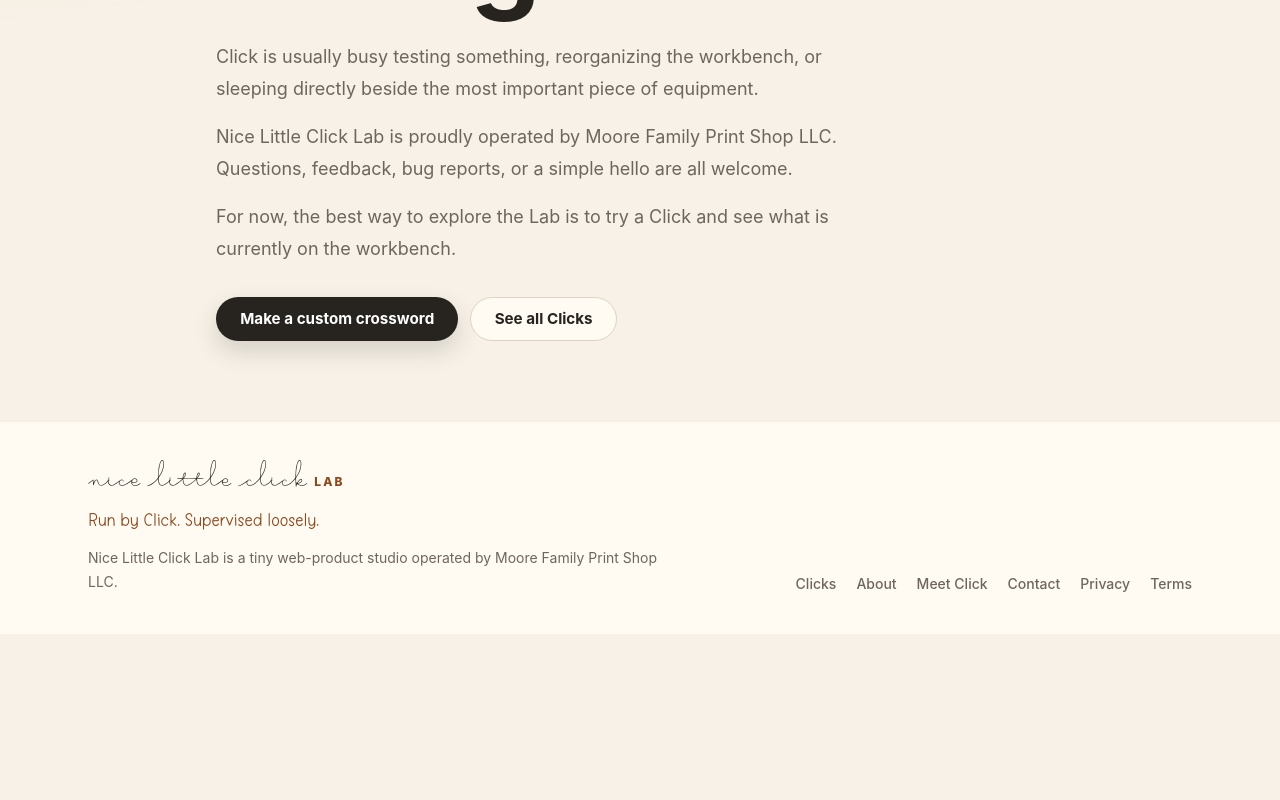
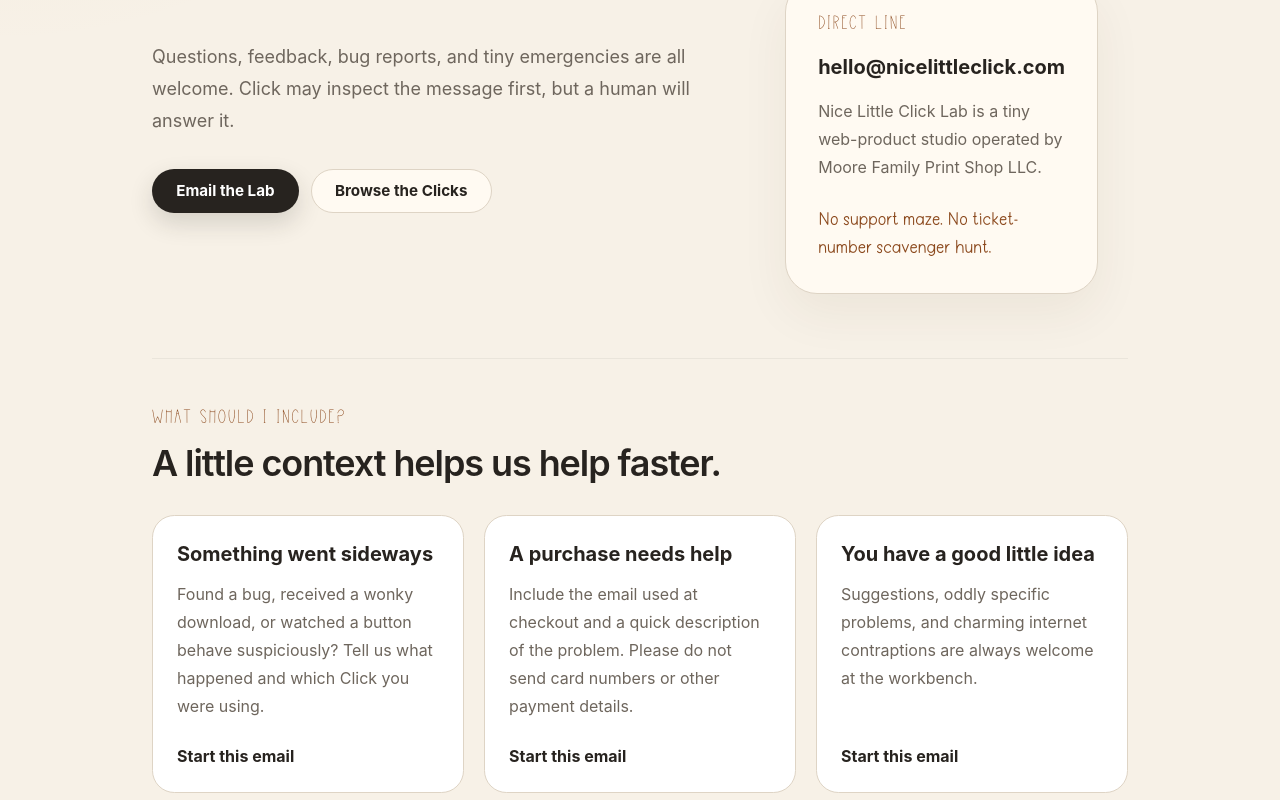
Before and after one commit to alwaysready4moore/nice-little-click-lab, a Next.js app: page /contact in a window 1280 px wide. Shown: the part 500-1300 px from the top of the page. Before the commit the page ends 1134 px from the top, so only its background shows below. Built offline with nearby package versions, Linux system fonts and the light colour scheme.

Commit message:
Add contact page and update Click artwork

```diff
--- a/app/about/page.tsx
+++ b/app/about/page.tsx
@@ -178,7 +178,7 @@
 
           <div className="mx-auto w-full max-w-[18rem] rounded-[1.5rem] border border-[var(--border)] bg-white/55 p-5 shadow-[0_20px_45px_rgba(75,50,20,0.12)]">
             <Image
-              src="/images/click/02-icon-avatar.png"
+              src="/images/click/Click-Profile.png"
               alt="Click, the golden retriever lab assistant"
               width={560}
               height={560}
--- a/app/contact/page.tsx
+++ b/app/contact/page.tsx
@@ -1,43 +1,123 @@
 import type { Metadata } from "next";
+import Image from "next/image";
 import Link from "next/link";
+
+const contactEmail = "hello@nicelittleclick.com";
 
 export const metadata: Metadata = {
   title: "Contact the Lab",
   description:
-    "Questions, ideas, and tiny emergencies for Nice Little Click Lab.",
+    "Questions, feedback, bug reports, and tiny emergencies for Nice Little Click Lab.",
   alternates: { canonical: "/contact" },
 };
 
+const reasons = [
+  {
+    title: "Something went sideways",
+    description:
+      "Found a bug, received a wonky download, or watched a button behave suspiciously? Tell us what happened and which Click you were using.",
+    subject: "A tiny bug report",
+  },
+  {
+    title: "A purchase needs help",
+    description:
+      "Include the email used at checkout and a quick description of the problem. Please do not send card numbers or other payment details.",
+    subject: "Help with my purchase",
+  },
+  {
+    title: "You have a good little idea",
+    description:
+      "Suggestions, oddly specific problems, and charming internet contraptions are always welcome at the workbench.",
+    subject: "A good little idea",
+  },
+] as const;
+
+function emailHref(subject: string) {
+  return `mailto:${contactEmail}?subject=${encodeURIComponent(subject)}`;
+}
+
 export default function ContactPage() {
   return (
-    <section className="mx-auto max-w-4xl px-6 py-20">
+    <main className="mx-auto max-w-5xl px-6 py-16 sm:py-20">
+      <section className="grid gap-10 lg:grid-cols-[1.2fr_0.8fr] lg:items-start">
+        <div>
           <p className="lab-label">The lab hatch</p>
           <h1 className="lab-heading mt-4 text-[clamp(3.8rem,9vw,7rem)]">
-        Questions, ideas, or tiny emergencies?
+            Send a note to the workbench.
           </h1>
           <p className="mt-7 max-w-2xl text-lg leading-8 text-[var(--muted)]">
-        Click is usually busy testing something, reorganizing the workbench, or
-        sleeping directly beside the most important piece of equipment.
+            Questions, feedback, bug reports, and tiny emergencies are all
+            welcome. Click may inspect the message first, but a human will
+            answer it.
           </p>
-      <p className="mt-4 max-w-2xl text-lg leading-8 text-[var(--muted)]">
-        Nice Little Click Lab is proudly operated by Moore Family Print Shop
-        LLC. Questions, feedback, bug reports, or a simple hello are all welcome.
-      </p>
-      <p className="mt-4 max-w-2xl text-lg leading-8 text-[var(--muted)]">
-        For now, the best way to explore the Lab is to try a Click and see what
-        is currently on the workbench.
-      </p>
+
           <div className="mt-8 flex flex-wrap gap-3">
-        <Link
+            <a
               className="lab-button lab-button-primary"
-          href="/clicks/custom-crossword"
+              href={emailHref("Hello from the internet")}
             >
-          Make a custom crossword
-        </Link>
+              Email the Lab
+            </a>
             <Link className="lab-button lab-button-secondary" href="/clicks">
-          See all Clicks
+              Browse the Clicks
             </Link>
           </div>
+        </div>
+
+        <div className="space-y-6">
+          <div className="relative mx-auto aspect-square w-full max-w-sm" aria-hidden="true">
+            <Image
+              src="/images/click/click-writing.png"
+              alt=""
+              fill
+              priority
+              sizes="(min-width: 1024px) 32vw, 80vw"
+              className="object-contain"
+            />
+          </div>
+
+          <aside className="lab-card p-6 sm:p-8" aria-label="Contact details">
+            <p className="lab-label">Direct line</p>
+            <a
+              className="mt-4 block break-words text-xl font-bold text-[var(--foreground)] underline decoration-[var(--accent)] decoration-2 underline-offset-4 transition hover:text-[var(--accent-strong)]"
+              href={`mailto:${contactEmail}`}
+            >
+              {contactEmail}
+            </a>
+            <p className="mt-4 leading-7 text-[var(--muted)]">
+              Nice Little Click Lab is a tiny web-product studio operated by
+              Moore Family Print Shop LLC.
+            </p>
+            <p className="font-handwritten mt-6 text-lg text-[var(--accent-strong)]">
+              No support maze. No ticket-number scavenger hunt.
+            </p>
+          </aside>
+        </div>
       </section>
+
+      <section className="mt-16 border-t border-black/5 pt-12">
+        <p className="lab-label">What should I include?</p>
+        <h2 className="mt-3 text-3xl font-semibold tracking-[-0.03em] sm:text-4xl">
+          A little context helps us help faster.
+        </h2>
+
+        <div className="mt-8 grid gap-5 md:grid-cols-3">
+          {reasons.map((reason) => (
+            <article className="lab-panel flex h-full flex-col p-6" key={reason.title}>
+              <h3 className="text-xl font-bold">{reason.title}</h3>
+              <p className="mt-3 flex-1 leading-7 text-[var(--muted)]">
+                {reason.description}
+              </p>
+              <a
+                className="mt-6 font-bold text-[var(--accent-strong)] underline decoration-2 underline-offset-4"
+                href={emailHref(reason.subject)}
+              >
+                Start this email
+              </a>
+            </article>
+          ))}
+        </div>
+      </section>
+    </main>
   );
 }
--- a/components/site/SiteFooter.tsx
+++ b/components/site/SiteFooter.tsx
@@ -14,11 +14,6 @@
 
           <p className="font-handwritten mt-2 text-lg text-[var(--accent-strong)]">
             Run by Click. Supervised loosely.
-          </p>
-
-          <p className="mt-3 max-w-xl text-sm leading-6 text-[var(--muted)]">
-            Nice Little Click Lab is a tiny web-product studio operated by Moore
-            Family Print Shop LLC.
           </p>
         </div>
 
```
Also changed, not shown: public/images/click/click-writing.png (added). Lines whose indentation alone changed are shown as unchanged.
